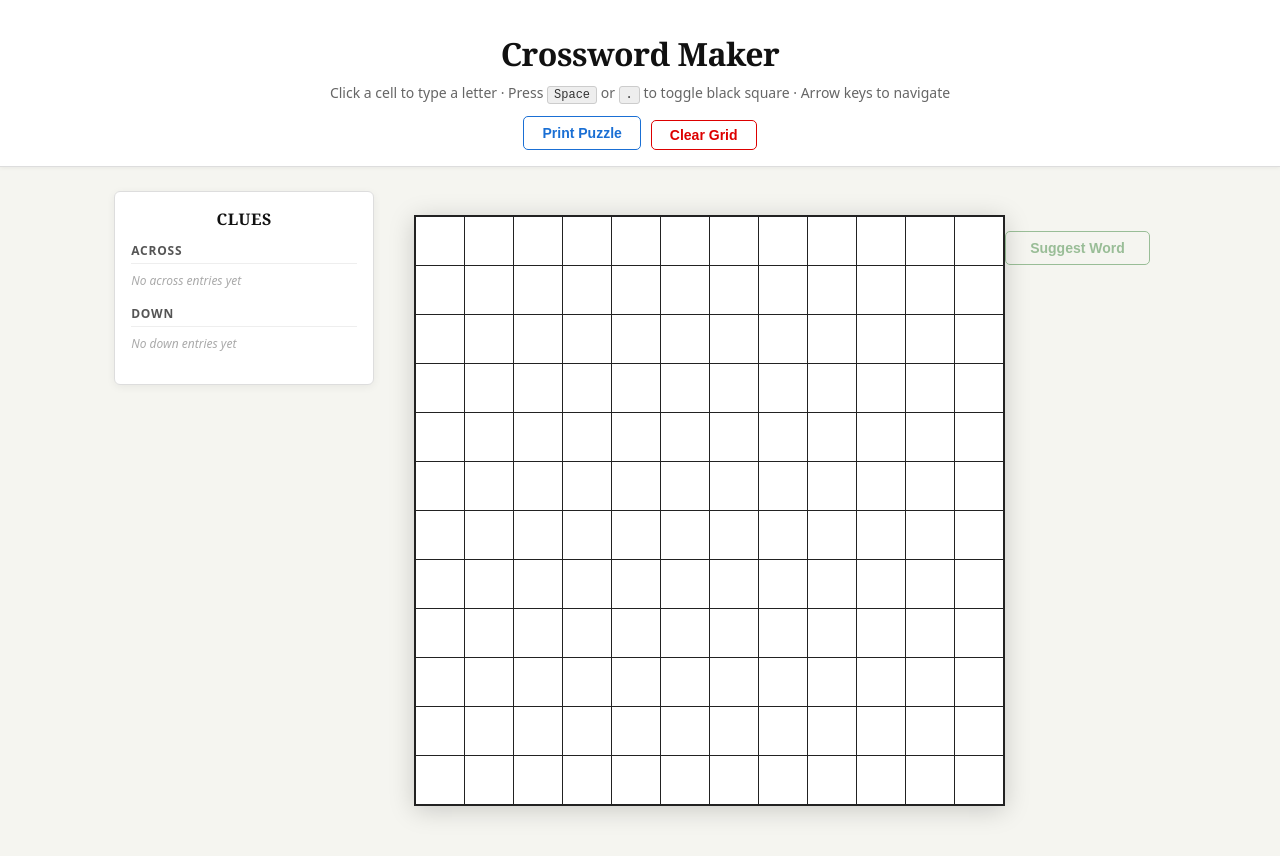
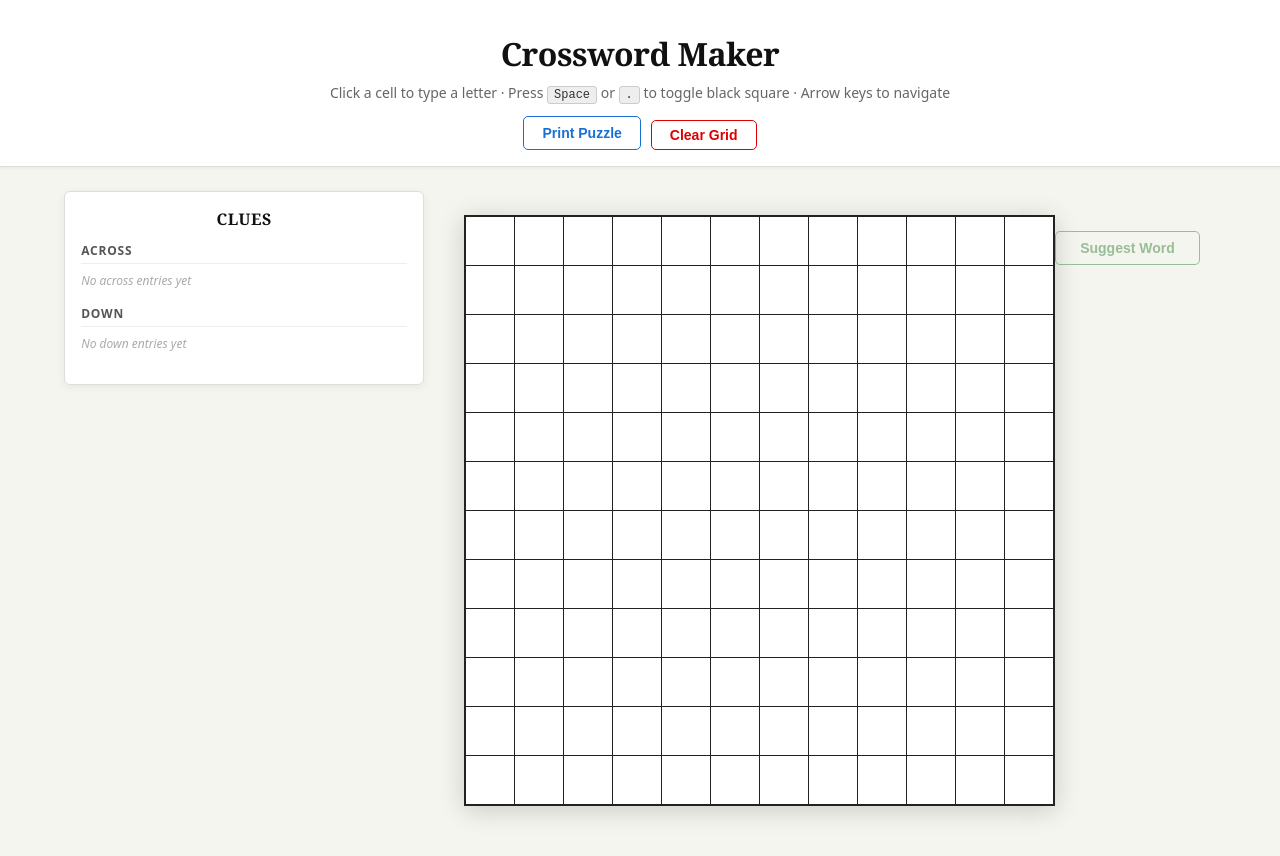
Before and after one commit to palpable81/crossword-maker, a React (Vite) app: page / in a window 1280 px wide. Shown: the top 856 px of the page. Built offline with nearby package versions, Linux system fonts and the light colour scheme.

Commit message:
Increase size of clueboxes

```diff
--- a/src/ClueBank.css
+++ b/src/ClueBank.css
@@ -1,5 +1,5 @@
 .clue-bank {
-  width: 260px;
+  width: 360px;
   flex-shrink: 0;
   max-height: calc(100vh - 140px);
   overflow-y: auto;
--- a/src/ClueBank.jsx
+++ b/src/ClueBank.jsx
@@ -18,7 +18,7 @@ export default function ClueBank({ clueData, clues, activeClueKey, onClueChange
                   <input
                     className="clue-input"
                     type="text"
-                    maxLength={100}
+                    maxLength={200}
                     value={clues[key] || ''}
                     onChange={e => onClueChange(key, e.target.value)}
                     placeholder="Enter clue…"
```
